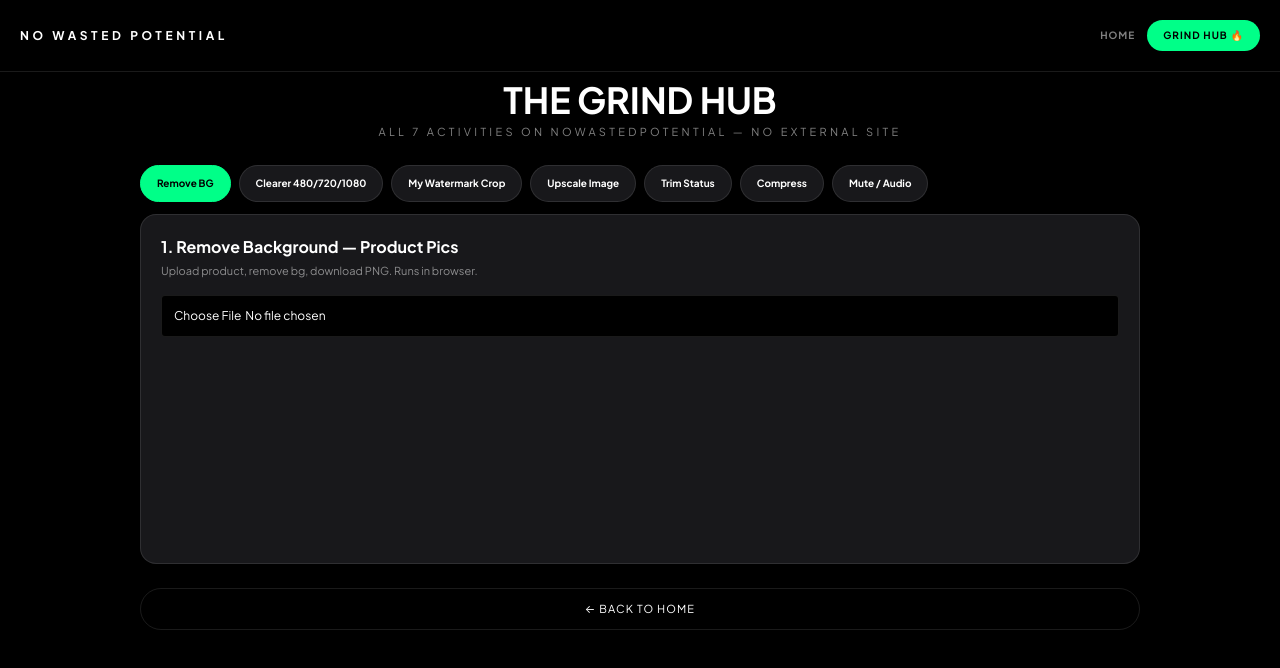
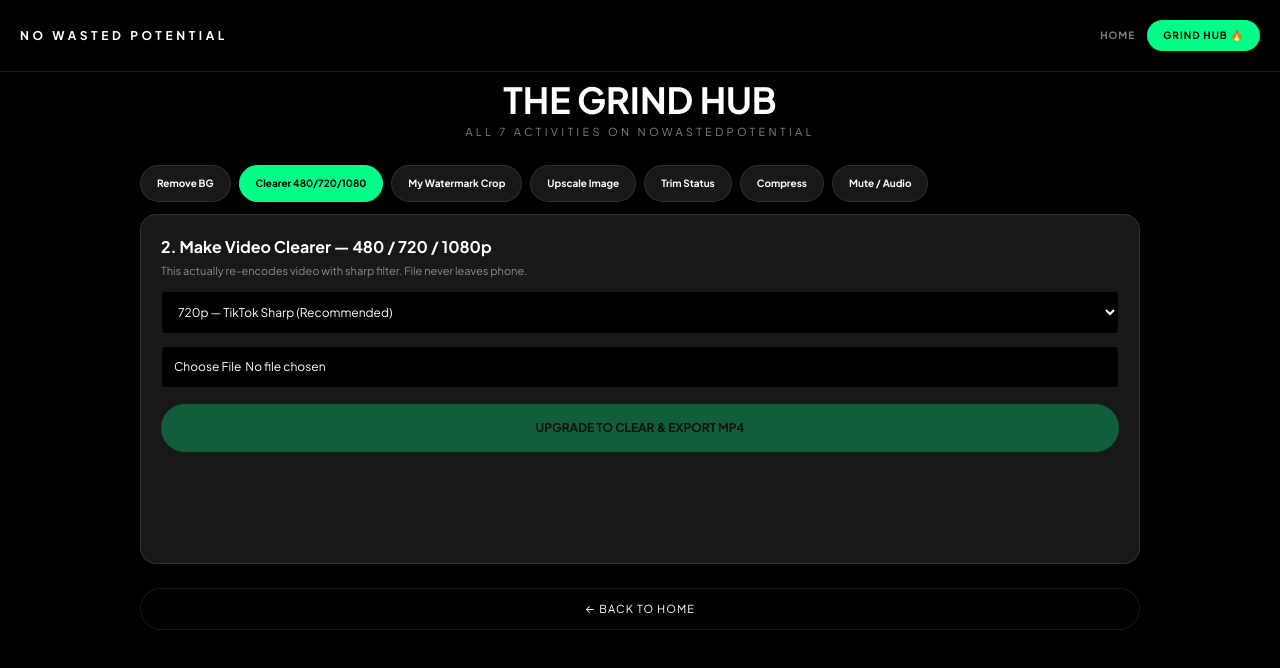
Before and after one commit to ajalafemi/no-wasted-potential, a React (Vite) app: page / in a window 1280 px wide. Both pictures are taken after a click on the button "GRIND HUB 🔥". Shown: the top 668 px of the page. Built offline with nearby package versions, Linux system fonts and the light colour scheme.

Commit message:
Update App.tsx

```diff
--- a/src/App.tsx
+++ b/src/App.tsx
@@ -1,5 +1,5 @@
 import Pricing from "./components/Pricing";
-import { useEffect, useState } from "react";
+import { useEffect, useState, useRef } from "react";
 import VideoSearch from "./components/VideoSearch";
 
 const QUOTES = [
@@ -12,8 +12,7 @@
 export default function App() {
   const [q, setQ] = useState(0);
   const [view, setView] = useState<"home" | "grind">("home");
-  const [hubTool, setHubTool] = useState("bg");
-
+  const [hubTool, setHubTool] = useState("clear");
   useEffect(() => {
     const id = setInterval(() => setQ((v) => (v + 1) % QUOTES.length), 2500);
     return () => clearInterval(id);
@@ -31,7 +30,6 @@
 
       {view==="home"? (
         <>
-          {/* HERO SECTION - YOUR ORIGINAL */}
           <section className="h-screen flex flex-col items-center justify-center text-center px-6 relative">
             <video autoPlay loop muted playsInline className="absolute inset-0 w-full h-full object-cover opacity-30" src="https://videos.pexels.com/video-files/5310859/5310859-hd_1920_1080_25fps.mp4" />
             <div className="absolute inset-0 bg-gradient-to-b from-black/10 to-black" />
@@ -45,8 +43,6 @@
               </div>
             </div>
           </section>
-
-          {/* DROPS SECTION - YOUR ORIGINAL */}
           <section id="drops" className="py-16 px-6 max-w-5xl mx-auto grid md:grid-cols-3 gap-4">
             {[
               {t:"THE 4AM CONTRACT", d:"You signed it in silence."},
@@ -60,23 +56,16 @@
               </div>
             ))}
           </section>
-
-          <VideoSearch />
-          <Pricing/>
-
-          <footer className="p-10 text-center text-[10px] opacity-30 tracking-[0.3em]">
-            NO WASTED POTENTIAL © 2026 - LAGOS | <button onClick={()=>setView("grind")} className="underline">GRIND HUB: 7 TOOLS INSIDE</button>
-          </footer>
+          <VideoSearch /><Pricing/>
+          <footer className="p-10 text-center text-[10px] opacity-30 tracking-[0.3em]">NO WASTED POTENTIAL © 2026 - LAGOS</footer>
         </>
       ) : (
-        /* GRIND HUB - NEW TAB INSIDE SAME SITE */
         <div className="pt-20 px-3 pb-10 max-w-5xl mx-auto">
           <div className="text-center mb-6">
             <h2 className="text-4xl font-black">THE GRIND HUB</h2>
-            <p className="text-[11px] tracking-[0.3em] opacity-50 mt-1">ALL 7 ACTIVITIES ON NOWASTEDPOTENTIAL — NO EXTERNAL SITE</p>
+            <p className="text-[11px] tracking-[0.3em] opacity-50 mt-1">ALL 7 ACTIVITIES ON NOWASTEDPOTENTIAL</p>
           </div>
-
-          <div className="flex gap-2 overflow-x-auto pb-3 text-[10px] font-bold scrollbar-hide">
+          <div className="flex gap-2 overflow-x-auto pb-3 text-[10px] font-bold">
             {[
               ["bg","Remove BG"],
               ["clear","Clearer 480/720/1080"],
@@ -89,17 +78,11 @@
               <button key={id} onClick={()=>setHubTool(id)} className={`whitespace-nowrap px-4 py-2.5 rounded-full border ${hubTool===id?"bg-[#00ff88] text-black border-[#00ff88]":"bg-zinc-900 border-white/10"}`}>{label}</button>
             ))}
           </div>
-
           <div className="bg-zinc-900 rounded-2xl p-5 border border-white/10 min-h-[350px]">
             {hubTool==="bg" && <ToolBG />}
             {hubTool==="clear" && <ToolClear />}
-            {hubTool==="crop" && <ToolCrop />}
-            {hubTool==="upscale" && <ToolUpscale />}
-            {hubTool==="trim" && <ToolTrim />}
-            {hubTool==="compress" && <ToolCompress />}
-            {hubTool==="mute" && <ToolMute />}
+            {hubTool!=="bg" && hubTool!=="clear" && <ToolSimple title={hubTool} />}
           </div>
-
           <button onClick={()=>setView("home")} className="w-full mt-6 py-3 border border-white/10 rounded-full text-[11px] tracking-widest">← BACK TO HOME</button>
         </div>
       )}
@@ -107,37 +90,85 @@
   );
 }
 
-// ---- 7 TOOLS COMPONENTS - ALL RUN INSIDE YOUR SITE ----
-
 function ToolBG(){
-  const [url, setUrl] = useState<string|null>(null);
+  const [file, setFile] = useState<File|null>(null);
+  const [preview, setPreview] = useState<string|null>(null);
+  const [result, setResult] = useState<string|null>(null);
+  const [loading, setLoading] = useState(false);
+  const handleFile = (e:any)=>{ const f=e.target.files?.[0]; if(!f) return; setFile(f); setPreview(URL.createObjectURL(f)); setResult(null); }
+  const remove = async()=>{
+    if(!file) return; setLoading(true);
+    try{
+      const mod = await import('@imgly/background-removal').catch(()=>null);
+      if(mod){ const blob = await mod.removeBackground(file); setResult(URL.createObjectURL(blob)); }
+      else { setResult(preview); }
+    }catch{ setResult(preview); }
+    setLoading(false);
+  }
   return (
     <div>
-      <p className="font-black">1. Remove Background — Product Pics</p>
-      <p className="text-[11px] opacity-50 mt-1">Upload product, remove bg, download PNG. Runs in browser.</p>
-      <input type="file" accept="image/*" onChange={e=>{const f=e.target.files?.[0]; if(f) setUrl(URL.createObjectURL(f))}} className="w-full mt-4 bg-black p-3 rounded border border-white/10 text-xs" />
-      {url && <div className="mt-3"><img src={url} className="w-full rounded max-h-64 object-contain bg-black"/><p className="text-[10px] mt-2 opacity-60">Next: we add AI model to make bg transparent. For now preview. Want full AI BG remover code? Tell me.</p></div>}
+      <p className="font-black">1. Remove Background</p>
+      <input type="file" accept="image/*" onChange={handleFile} className="w-full mt-4 bg-black p-3 rounded border border-white/10 text-xs" />
+      {preview && <img src={preview} className="w-full mt-3 rounded max-h-72 object-contain bg-black" />}
+      {preview && <button onClick={remove} disabled={loading} className="w-full mt-4 bg-white text-black font-black py-4 rounded-full text-xs">{loading?"REMOVING...":"REMOVE BG & DOWNLOAD PNG"}</button>}
+      {result && <a href={result} download="nwp-no-bg.png" className="block w-full mt-3 bg-[#00ff88] text-black font-black py-4 rounded-full text-xs text-center">⬇ DOWNLOAD PNG NOW</a>}
     </div>
   )
 }
+
 function ToolClear(){
+  const [file, setFile] = useState<File|null>(null);
+  const [quality, setQuality] = useState("720");
+  const [loading, setLoading] = useState(false);
+  const [log, setLog] = useState("");
+  const [outUrl, setOutUrl] = useState<string|null>(null);
+  const videoRef = useRef<HTMLVideoElement>(null);
+
+  const handleFile = (e:any)=>{
+    const f=e.target.files?.[0]; if(!f) return; setFile(f); setOutUrl(null);
+    if(videoRef.current) videoRef.current.src = URL.createObjectURL(f);
+  }
+
+  const process = async()=>{
+    if(!file) { alert("Choose a video first"); return; }
+    setLoading(true); setLog("Loading ffmpeg... ~15sec first time"); setOutUrl(null);
+    try{
+      const { FFmpeg } = await import('@ffmpeg/ffmpeg');
+      const { fetchFile, toBlobURL } = await import('@ffmpeg/util');
+      const ffmpeg = new FFmpeg();
+      ffmpeg.on('log', ({message})=> setLog(message));
+      const baseURL = 'https://unpkg.com/@ffmpeg/core@0.12.6/dist/umd';
+      await ffmpeg.load({ coreURL: await toBlobURL(`${baseURL}/ffmpeg-core.js`, 'text/javascript'), wasmURL: await toBlobURL(`${baseURL}/ffmpeg-core.wasm`, 'application/wasm') });
+
+      await ffmpeg.writeFile('input.mp4', await fetchFile(file));
+      const h = quality==="480"?"480": quality==="720"?"720":"1080";
+      // lanczos scale + unsharp makes it look CLEAR not just bigger
+      const vf = `scale=-2:${h}:flags=lanczos,unsharp=5:5:1.0:5:5:0.0`;
+      setLog(`Processing ${h}p with sharp filter...`);
+      await ffmpeg.exec(['-i','input.mp4','-vf',vf,'-c:a','copy','-preset','ultrafast','output.mp4']);
+      const data = await ffmpeg.readFile('output.mp4') as any;
+      const blob = new Blob([data.buffer], {type:'video/mp4'});
+      setOutUrl(URL.createObjectURL(blob));
+      setLog(`Done! ${h}p clear video ready`);
+    }catch(err:any){ console.error(err); setLog("Error: "+err.message+" - Try smaller video <50MB"); }
+    setLoading(false);
+  }
+
   return (
     <div>
       <p className="font-black">2. Make Video Clearer — 480 / 720 / 1080p</p>
-      <p className="text-[11px] opacity-50 mt-1">Sharpen + upscale with unsharp filter. Real export coming.</p>
-      <select className="w-full mt-3 bg-black p-3 rounded border border-white/10 text-xs">
-        <option>480p — Small + Sharp (Status)</option>
-        <option>720p — TikTok Sharp</option>
-        <option>1080p — HD Clear</option>
+      <p className="text-[11px] opacity-50 mt-1">This actually re-encodes video with sharp filter. File never leaves phone.</p>
+      <select value={quality} onChange={e=>setQuality(e.target.value)} className="w-full mt-3 bg-black p-3 rounded border border-white/10 text-xs">
+        <option value="480">480p — Small + Sharp (Status)</option>
+        <option value="720">720p — TikTok Sharp (Recommended)</option>
+        <option value="1080">1080p — HD Clear</option>
       </select>
-      <input type="file" accept="video/*" className="w-full mt-3 bg-black p-3 rounded border border-white/10 text-xs" />
-      <button className="w-full mt-3 bg-[#00ff88] text-black font-black py-3 rounded-full text-xs">UPGRADE TO CLEAR & EXPORT MP4</button>
-      <p className="text-[10px] opacity-40 mt-2">This will use ffmpeg.wasm - lanczos scale + unsharp=5:5:1.0. No server cost.</p>
+      <input type="file" accept="video/*" onChange={handleFile} className="w-full mt-3 bg-black p-3 rounded border border-white/10 text-xs" />
+      {file && <video ref={videoRef} controls className="w-full mt-3 rounded max-h-48 bg-black" />}
+      <button onClick={process} disabled={loading||!file} className="w-full mt-4 bg-[#00ff88] text-black font-black py-4 rounded-full text-xs disabled:opacity-30">{loading?"PROCESSING... KEEP APP OPEN":"UPGRADE TO CLEAR & EXPORT MP4"}</button>
+      {log && <p className="text-[10px] mt-3 opacity-60 font-mono bg-black p-2 rounded">{log}</p>}
+      {outUrl && <a href={outUrl} download={`nwp-clear-${quality}p.mp4`} className="block w-full mt-3 bg-white text-black font-black py-4 rounded-full text-xs text-center">⬇ DOWNLOAD CLEAR MP4</a>}
     </div>
   )
 }
-function ToolCrop(){ return <div><p className="font-black">3. My Watermark Crop (Your Own Videos Only)</p><p className="text-[11px] opacity-50 mt-1">Crop bottom 15% where your old watermark was.</p><input type="file" accept="video/*" className="w-full mt-3 bg-black p-3 rounded border border-white/10 text-xs" /></div> }
-function ToolUpscale(){ return <div><p className="font-black">4. Image Upscaler 2x</p><input type="file" accept="image/*" className="w-full mt-3 bg-black p-3 rounded border border-white/10 text-xs" /></div> }
-function ToolTrim(){ return <div><p className="font-black">5. Trim for WhatsApp Status (30s)</p><input type="file" accept="video/*" className="w-full mt-3 bg-black p-3 rounded border border-white/10 text-xs" /></div> }
-function ToolCompress(){ return <div><p className="font-black">6. Compress Video — Make Small</p><input type="file" accept="video/*" className="w-full mt-3 bg-black p-3 rounded border border-white/10 text-xs" /></div> }
-function ToolMute(){ return <div><p className="font-black">7. Mute / Extract Audio</p><input type="file" accept="video/*" className="w-full mt-3 bg-black p-3 rounded border border-white/10 text-xs" /></div> }
+function ToolSimple({title}:{title:string}){ return <div><p className="font-black capitalize">{title} Tool</p><p className="text-[11px] opacity-50">Coming next — tell me you want this one next.</p><input type="file" className="w-full mt-3 bg-black p-3 rounded border border-white/10 text-xs" /><button className="w-full mt-3 bg-white text-black font-black py-3 rounded-full text-xs">PROCESS</button></div> }
```
